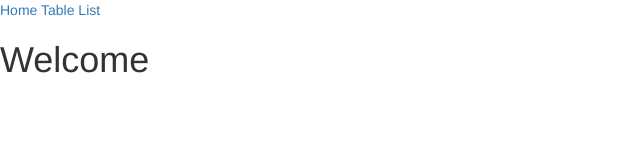
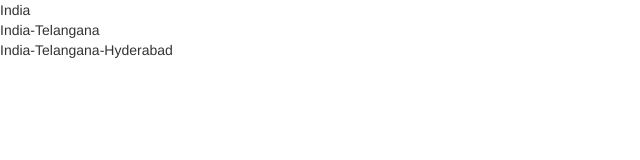
Before and after one commit to SravanthiPenti/AngularJs, a website: page app/index.html in a window 1280 px wide. Shown: the whole page, without its empty margins (0-640 px from the left). Drawn offline with nearby package versions, Linux system fonts and the light colour scheme.

Commit message:
controller as example

```diff
--- a/app/index.html
+++ b/app/index.html
@@ -13,13 +13,24 @@
 
 </head>
 
-<body ng-app="RouteDemo">
+<body ng-app="ControllerAsExample">
 
-<a href="home">Home</a>
+<!-- <a href="home">Home</a>
 <a href="table">Table</a>
 <a href="list">List</a>
 <div>
 <ng-view></ng-view>
+</div> -->
+<div ng-controller="CountryController as country">
+    {{country.name}}
+    <div ng-controller="StateController as state">
+        {{country.name}}-{{state.name}}
+        <div ng-controller="CityController as city">
+                {{country.name}}-{{state.name}}-{{city.name}}
+        </div>
+
+    </div>
+
 </div>
 
     <script src="bower_components/jquery/dist/jquery.js"></script>
@@ -38,6 +49,7 @@
     <script src="scripts/app.js"></script>
     <script src="scripts/controllers/main.js"></script>
    <script src= "scripts/approute.js"></script>
+   <script src="scripts/controllers/controllerAs.js"></script>
 </body>
 
 </html>
--- a/app/scripts/approute.js
+++ b/app/scripts/approute.js
@@ -37,6 +37,7 @@
                     {firstname:"Todd",lastname:"Barber",gender:1,salary:59500}]
                     $scope.emp=emp;
                 })
+
                 .controller("empDetails",function($scope,$route,$routeParams){
                     var param=$route.current.params.firstname;
                     $scope.employee=param;
--- /dev/null
+++ b/app/scripts/controllers/controllerAs.js
@@ -0,0 +1,10 @@
+var myapp=angular.module("ControllerAsExample",[]);
+myapp.controller("CountryController",function(){
+    this.name="India";
+})
+myapp.controller("StateController",function(){
+    this.name="Telangana";
+})
+myapp.controller("CityController",function(){
+    this.name="Hyderabad";
+})
```
